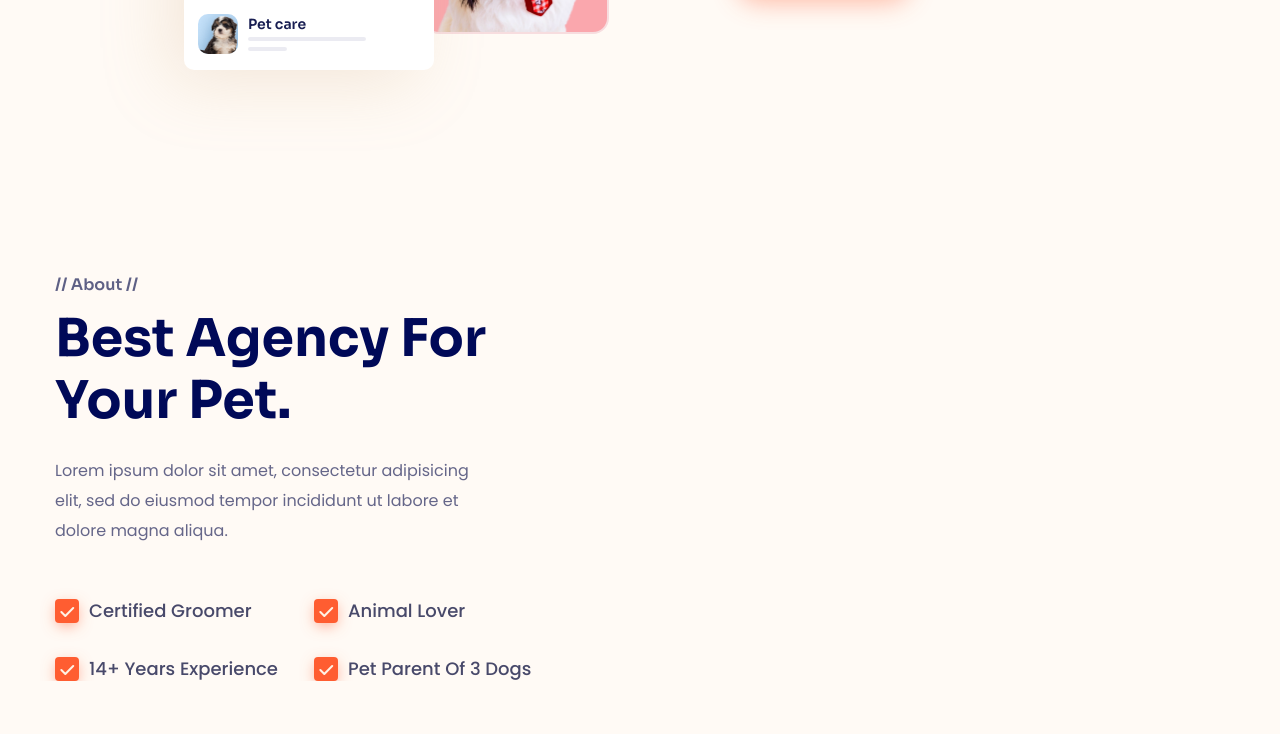
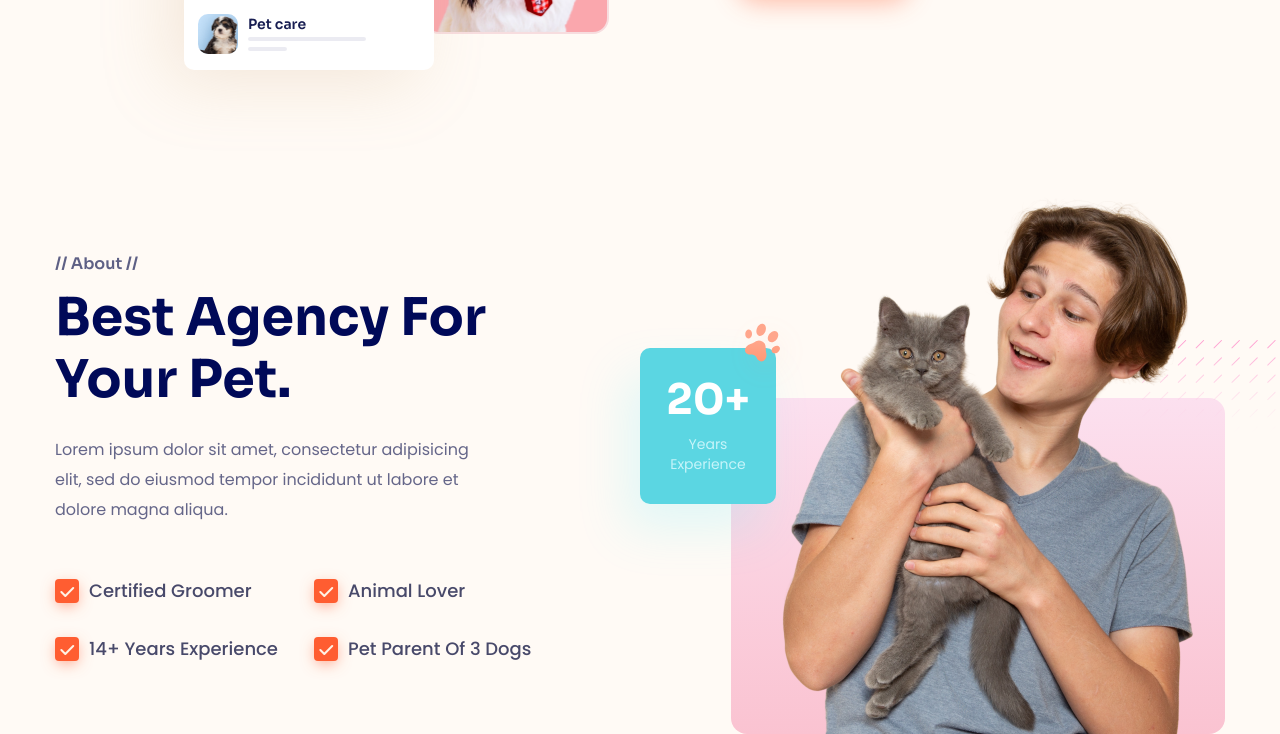
Before and after one commit to lbachannel/lucy-petcare, a plain HTML site: page index.html in a window 1280 px wide. Shown: the part 688-1422 px from the top of the page. Before the commit the page ends 1369 px from the top, so only its background shows below. Drawn offline with Linux system fonts and the light colour scheme.

Commit message:
code about ui #2

```diff
--- a/assets/css/style.css
+++ b/assets/css/style.css
@@ -202,12 +202,24 @@
 
 /* About */
 .about {
-    margin-top: 207px;
+    margin-top: 113px;
 }
 
 .about__inner {
     display: grid;
     grid-template-columns: repeat(2, 1fr);
+    align-items: center;
+}
+
+.about__media {
+    position: relative;
+}
+
+.about__media-decor {
+    position: absolute;
+    top: 157px;
+    right: -51px;
+    z-index: -1;
 }
 
 .about__label {
@@ -260,3 +272,58 @@
     top: 3px;
     left: 5px;
 }
+
+.about__card {
+    position: absolute;
+    top: 165px;
+    left: 0;
+    width: 136px;
+    border-radius: 10px;
+    background: #5BD6E2;
+    box-shadow: -15px 26px 48px 0px rgba(85, 240, 255, 0.17);
+    padding: 31px 26px 29px;
+    text-align: center;
+}
+
+.about__card-title {
+    color: #FFF;
+    font-family: Sora, sans-serif;
+    font-size: 4.2rem;
+    font-weight: 700;
+    line-height: 1;
+}
+
+.about__card-desc {
+    color: #C6F4F9;
+    font-size: 1.4rem;
+    line-height: 1.42;
+    margin-top: 14px;
+}
+
+.about__card-decor {
+    position: absolute;
+    top: -40px;
+    right: -33px;
+}
+
+.about__img-wrap {
+    width: 494px;
+    position: relative;
+    margin-left: auto;
+}
+
+.about__img-wrap::after {
+    content: "";
+    height: 336px;
+    border-radius: 16px;
+    background: linear-gradient(180deg, #FCE0EF 0%, #FAC3D1 100%);
+    position: absolute;
+    inset: auto 0 0 0; /* (position) top right bottom left */
+    z-index: -1;
+}
+
+.about__img {
+    width: 450px;
+    display: block;
+    margin: 0 auto;
+}
--- a/index.html
+++ b/index.html
@@ -152,7 +152,20 @@
                             <span class="about__check-item">Pet Parent Of 3 Dogs</span>
                         </div>
                     </secion>
-                    <div class="about__media"></div>
+                    <div class="about__media">
+                        <!-- About card -->
+                        <div class="about__card">
+                            <b class="about__card-title">20+</b>
+                            <p class="about__card-desc">Years Experience</p>
+                            <img src="./assets/img/about-decor01.svg" alt="Lucy" class="about__card-decor">
+                        </div>
+                        <!-- About image wrapper -->
+                        <figure class="about__img-wrap">
+                            <img src="./assets/img/about01.png" alt="Lucy" class="about__img">
+                        </figure>
+
+                        <img src="./assets/img/about02.svg" alt="" class="about__media-decor">
+                    </div>
                     <div class="about__media"></div>
                     <secion class="about__content"></secion>
                 </div>
```
Also changed, not shown: assets/img/about-decor01.svg (added), assets/img/about01.png (added), assets/img/about02.svg (added).
